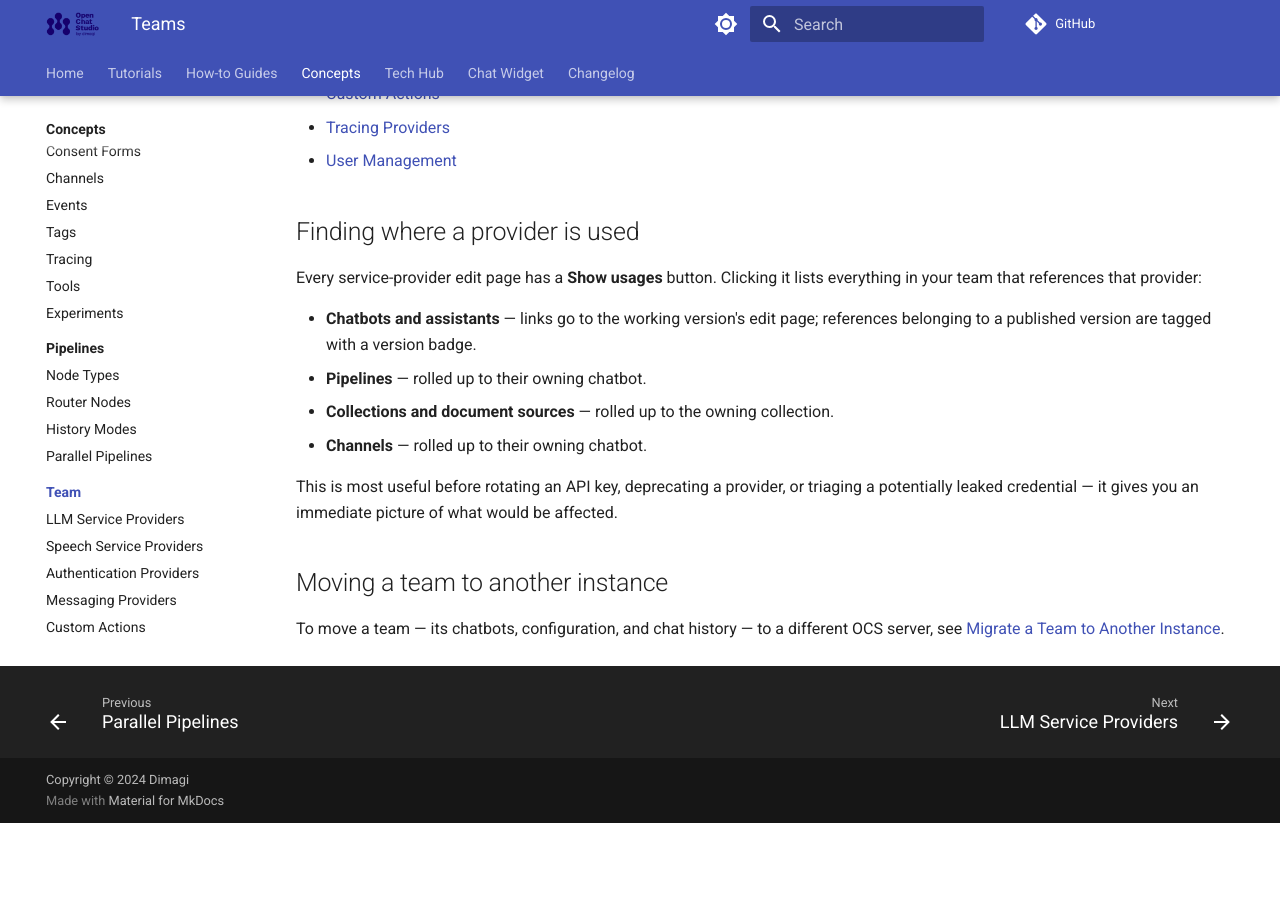
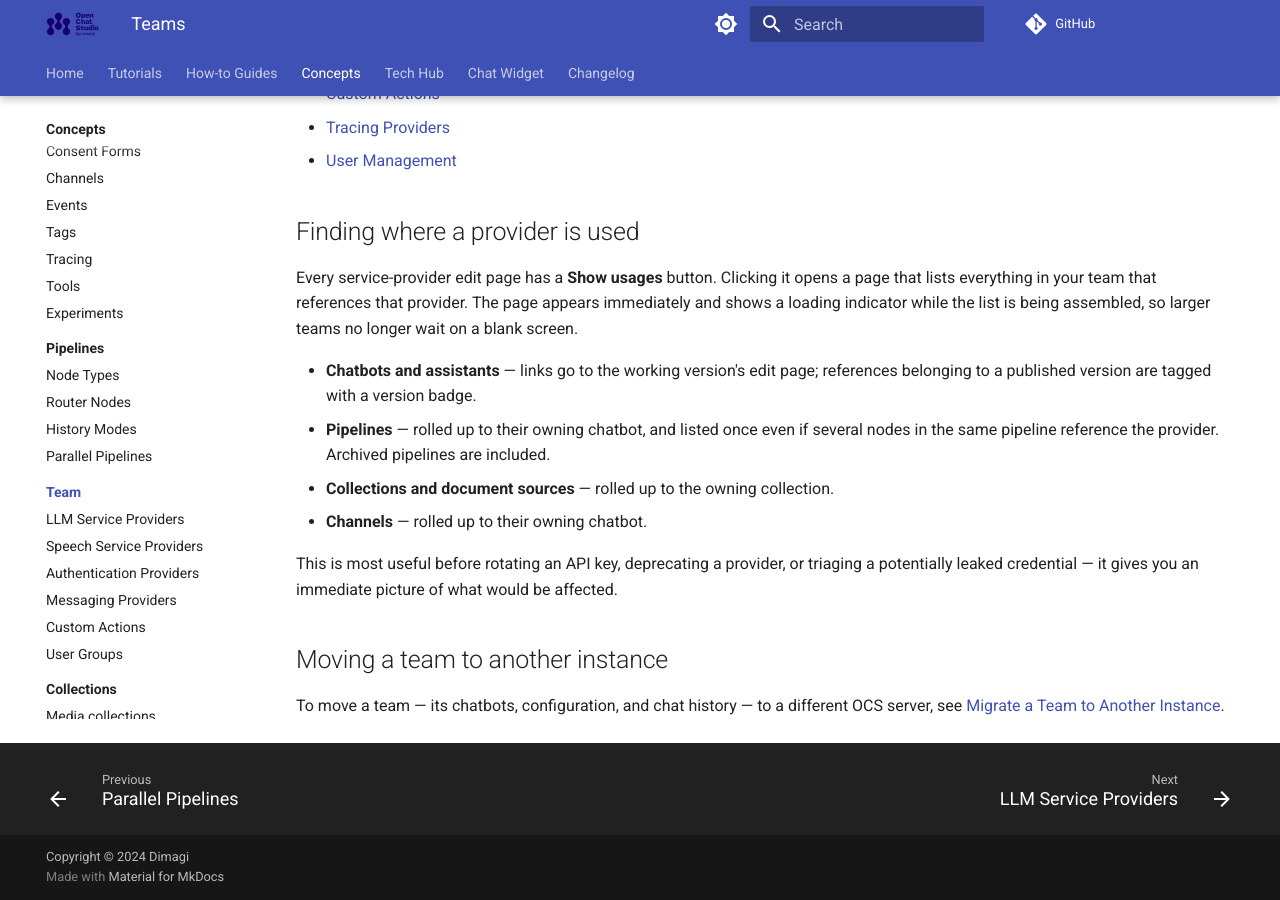
Before and after one commit to dimagi/open-chat-studio-docs, an MkDocs documentation site: the page built from docs/concepts/team/index.md, in a window 1280 px wide and 900 px high, scrolled down 532 px. Built offline with MkDocs 1.6.1 and Material for MkDocs 9.7.7, drawn with Linux system fonts in a browser that asks for light colours; a script that is not in the unit is left out; comment, search, counter and statistics services are not loaded; before the commit the page ends 1355 px from its top, so only the background shows below that.

```diff
--- a/docs/concepts/team/index.md
+++ b/docs/concepts/team/index.md
@@ -22,10 +22,10 @@ Global settings are managed at the Team level. This includes:
 
 ## Finding where a provider is used
 
-Every service-provider edit page has a **Show usages** button. Clicking it lists everything in your team that references that provider:
+Every service-provider edit page has a **Show usages** button. Clicking it opens a page that lists everything in your team that references that provider. The page appears immediately and shows a loading indicator while the list is being assembled, so larger teams no longer wait on a blank screen.
 
 - **Chatbots and assistants** — links go to the working version's edit page; references belonging to a published version are tagged with a version badge.
-- **Pipelines** — rolled up to their owning chatbot.
+- **Pipelines** — rolled up to their owning chatbot, and listed once even if several nodes in the same pipeline reference the provider. Archived pipelines are included.
 - **Collections and document sources** — rolled up to the owning collection.
 - **Channels** — rolled up to their owning chatbot.
 
```
Also changed, not shown: docs/changelog.md (+3 -0 lines).
